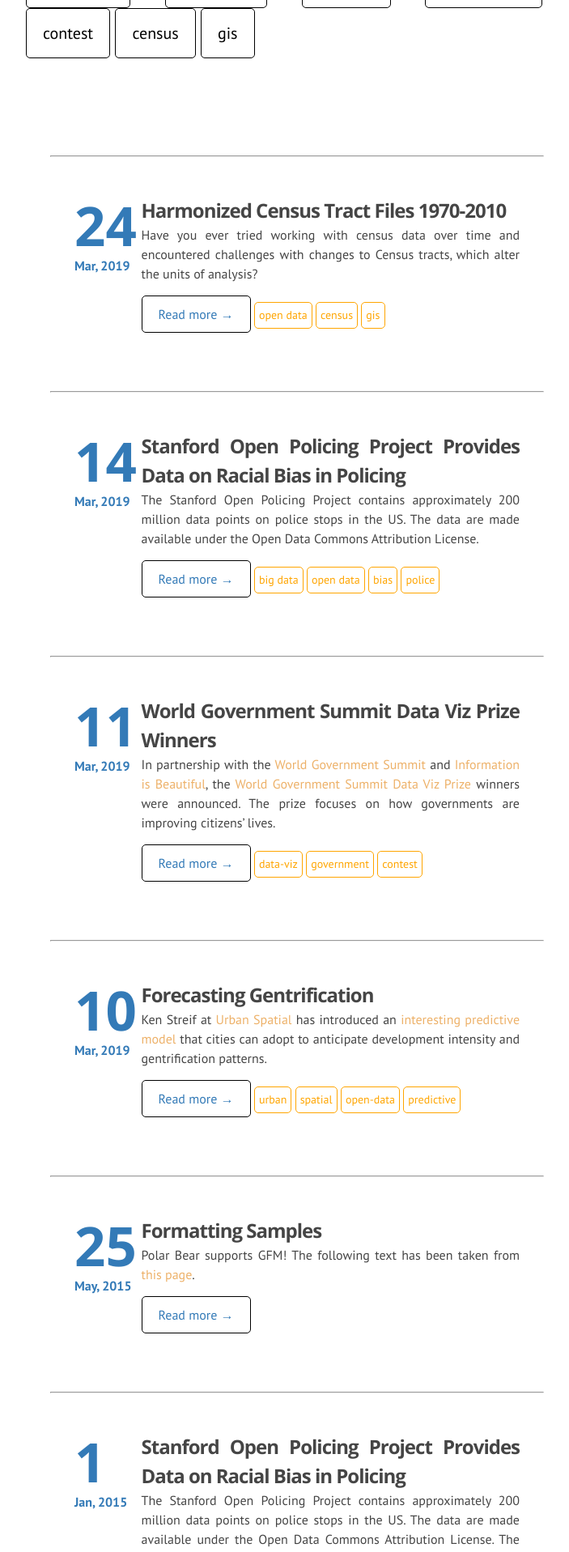
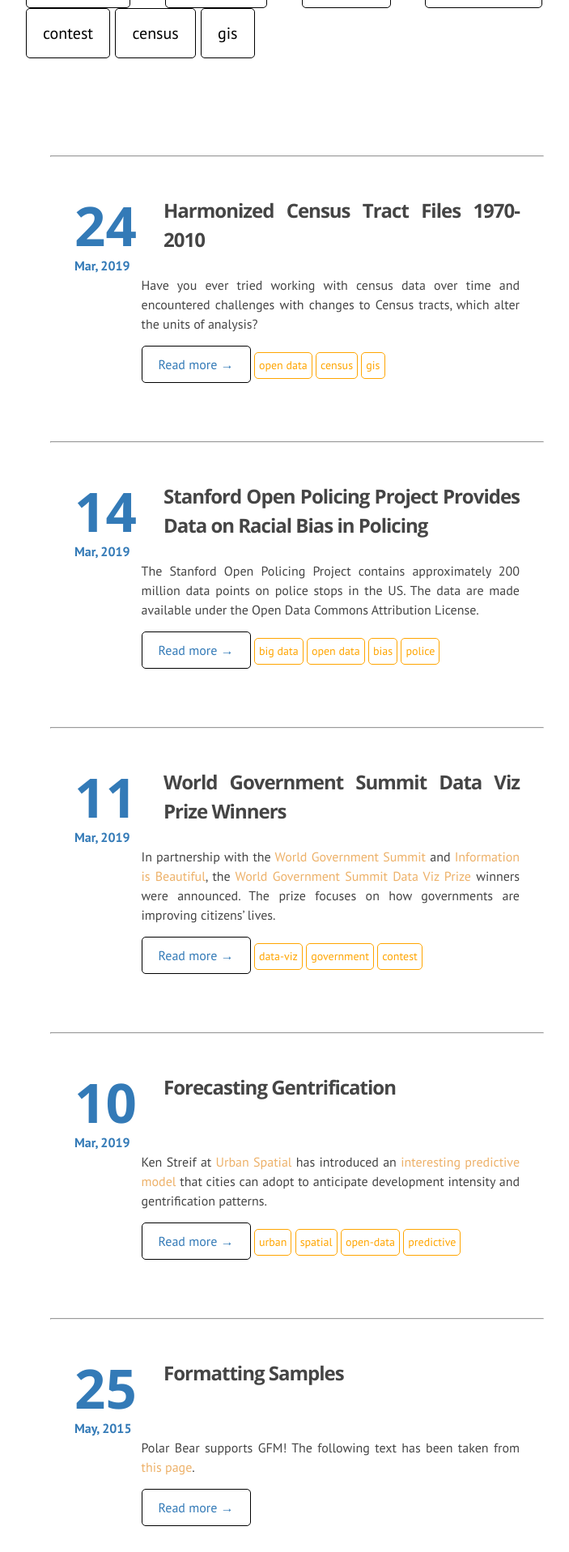
Before and after one commit to DS4PS/ds4ps.github.io, a Jekyll site: the page built from index.md, in a window 1280 px wide. Shown: the part 1136-3053 px from the top of the page at 81% size, without its empty margins (288-991 px from the left). Built offline with Jekyll 4.4.1, drawn with Linux system fonts in a browser that asks for light colours; nearby versions of some CDN libraries; library files that are not in the unit come from our copies.

Commit message:
Update index.html

```diff
--- a/_layouts/index.html
+++ b/_layouts/index.html
@@ -112,12 +112,12 @@ layout: default
 
         <div class="wrapper">
 
-        <div id="one" style="float:left;width:15%">
+        <div id="one" style="float:left;width:20%">
             <span class="date_day">{{ post.date | date: "%-d" }}</span><br>
             <span style="color:#337ab7;font-weight:bold;">{{ post.date | date: "%b, %Y" }}</span><br>
         </div>
 
-        <div id="two" style = "float:left;width:85%">
+        <div id="two" style = "float:left;width:80%">
             <a class = "post-css" href="{{ post.url | prepend: site.baseurl }}">
             <h4>{{ post.title }}</h4>
             </a>
```
